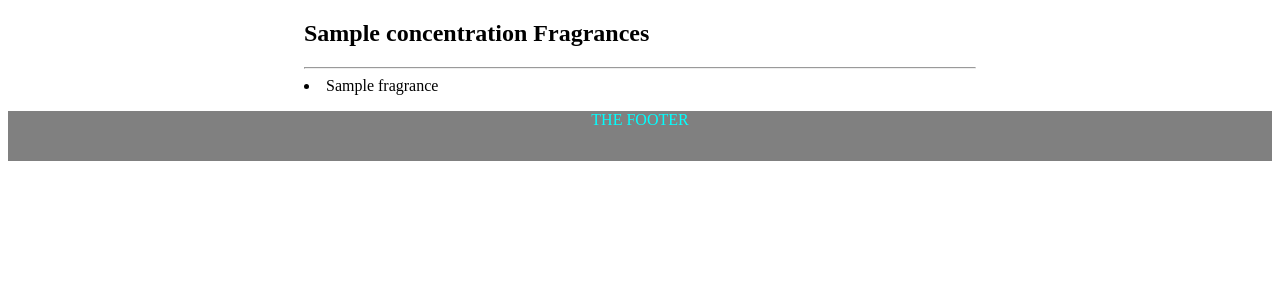
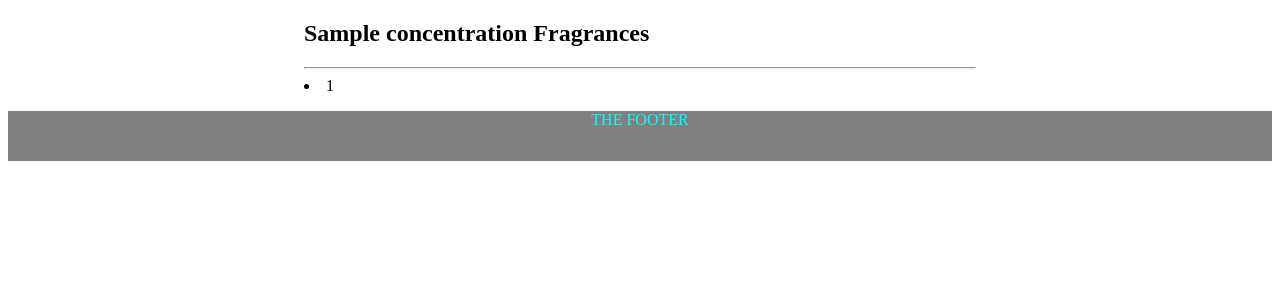
Before and after one commit to kos1070sc/fragrance, a Flask app: template templates/edt.html in a window 1280 px wide. Shown: the part 108-408 px from the top of the page. Run offline with Flask 3, Linux system fonts and the light colour scheme; the template is opened without the code that fills it: most values are stand-ins (such as "Sample title", 1, 10 or a date in 2020).

Commit message:
templates updates

```diff
--- a/routes.py
+++ b/routes.py
@@ -66,16 +66,17 @@ def edp():
 def edt():
     connection = sqlite3.connect('fragrance.db') #connect to database
     cur = connection.cursor()
-    cur.execute('''SELECT bottle_name, brand_name FROM Fragrance
+    cur.execute('''SELECT bottle_name FROM Fragrance
                 INNER JOIN Designer
-                ON Fragrance.bottle_brand = Designer.brand_name
+                ON Fragrance.bottle_brand = Designer.brand_id
                 WHERE bottle_concentration = 'EDT';''')
     fragrance_result = cur.fetchall()
 
     cur.execute('''SELECT bottle_concentration
                 FROM Fragrance WHERE bottle_concentration = 'EDT';''')
-    fragrance_concetration = cur.fetchone()
-    return render_template("edt.html", fragrances = fragrance_result, concentration = fragrance_concentration)
+    fragrance_concentration = cur.fetchone()
+    return render_template("edt.html", fragrances = fragrance_result,
+                            concentration = fragrance_concentration)
 
 
 
--- a/templates/edt.html
+++ b/templates/edt.html
@@ -6,7 +6,10 @@
 <hr/>
 
     {% for fragrance in fragrances %}
-    <li>{{ fragrance[1] }}</li> <!-- Notes -->
+
+    <li><a ref = "/fragrance/{{fragrance[0]}}">{{ fragrance[0] }}</a> </li> <!-- Brands -->
+
+
     {% endfor %}
 
 
```
